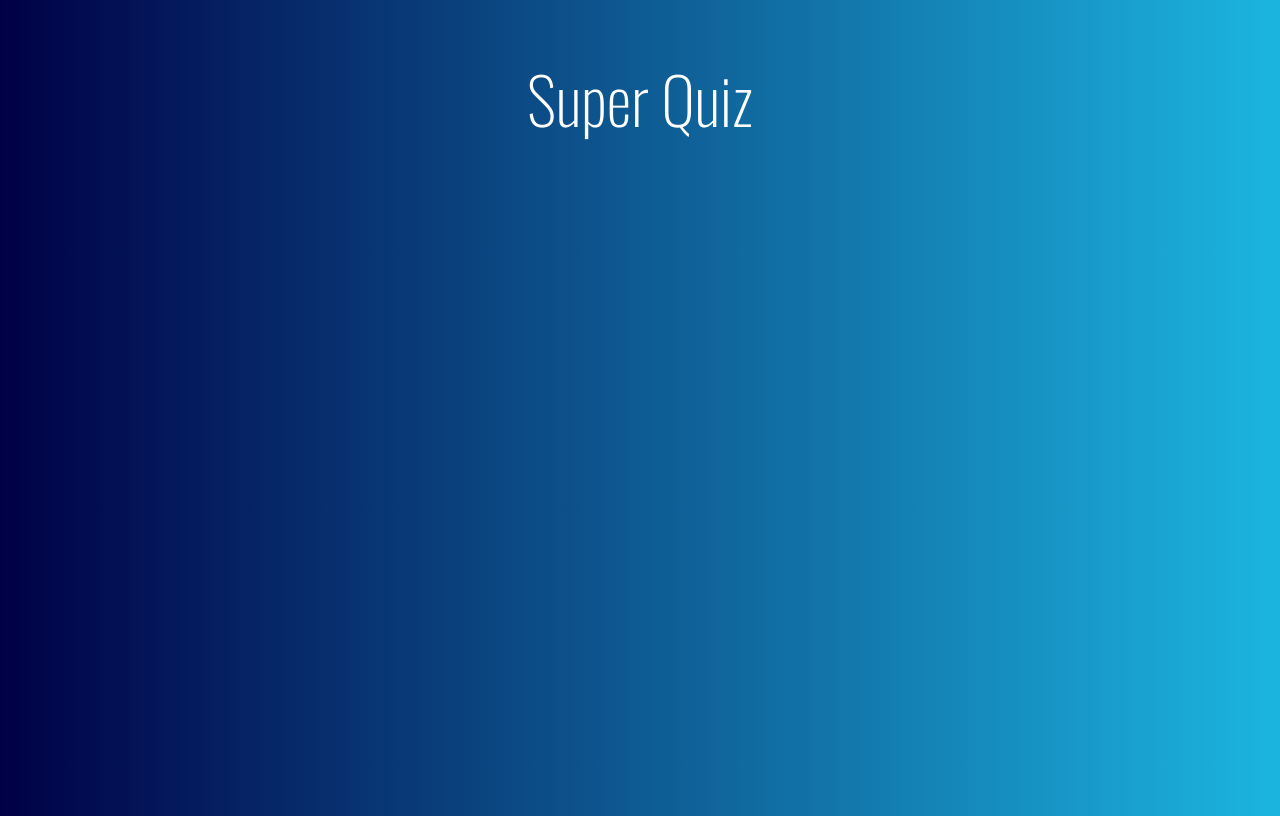
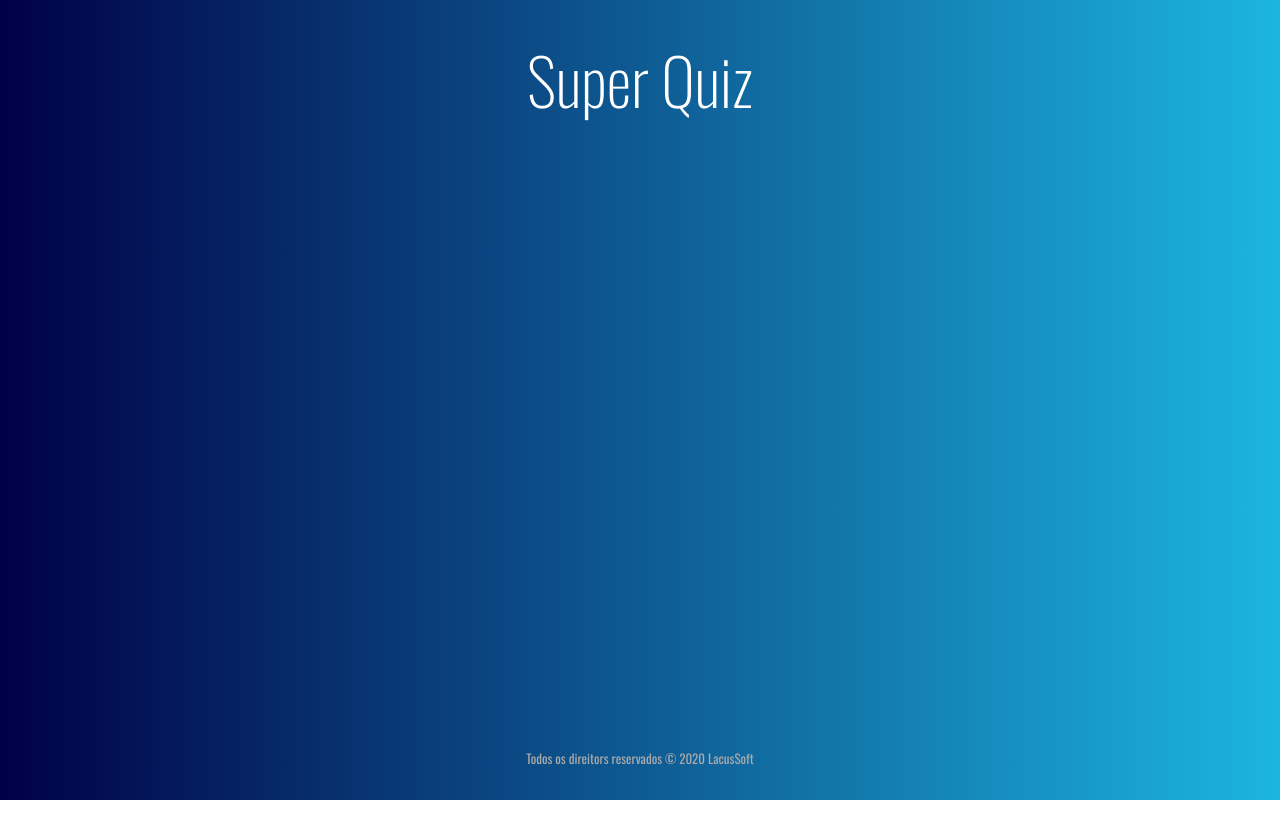
Before and after one commit to juliolmuller/super-quiz, a Vue app: page / in a window 1280 px wide. Built offline with nearby package versions, Linux system fonts and the light colour scheme.

Commit message:
Created base layout for the application

```diff
--- a/src/App.vue
+++ b/src/App.vue
@@ -1,21 +1,38 @@
 <template>
 	<div id="app">
-		<h1>Super Quiz</h1>
+    <header id="app-header">
+      <h1>Super Quiz</h1>
+    </header>
+    <div class="wrapper">
+      <main id="app-main">
+        <!-- content -->
+      </main>
+    </div>
+    <footer id="app-footer">
+      <span>Todos os direitors reservados &copy; 2020 LacusSoft</span>
+    </footer>
 	</div>
 </template>
 
 <script>
-export default {
-
-}
+export default {}
 </script>
 
 <style>
+* {
+  margin: 0;
+  padding: 0;
+  box-sizing: border-box;
+	color: #FFF;
+  font-family: 'Oswald', sans-serif;
+}
+
 body {
 	background: linear-gradient(to right, rgb(0, 0, 70), rgb(28, 181, 224));
-	font-family: 'Oswald', sans-serif;
-	color: #FFF;
-	height: 100vh;
+}
+
+html, body, #app {
+  height: 100%;
 }
 
 #app {
@@ -28,9 +45,38 @@ body {
 	align-items: center;
 }
 
-#app h1 {
+#app-header {
+  flex-shrink: 0;
+}
+
+#app-header h1 {
+  padding: 2rem;
 	font-weight: 200;
 	font-size: 4rem;
+}
+
+.wrapper {
+  flex-grow: 1;
+  display: flex;
+  width: 100%;
+}
+
+#app-main {
+  width: 100%;
+  max-width: 1280px;
+  margin: 0 auto;
+  padding: 2rem;
+}
+
+#app-footer {
+  flex-shrink: 0;
+}
+
+#app-footer span {
+  display: block;
+  padding: 2rem;
+  color: #aaa;
+  font-size: small;
 }
 
 @keyframes flip-out {
```
